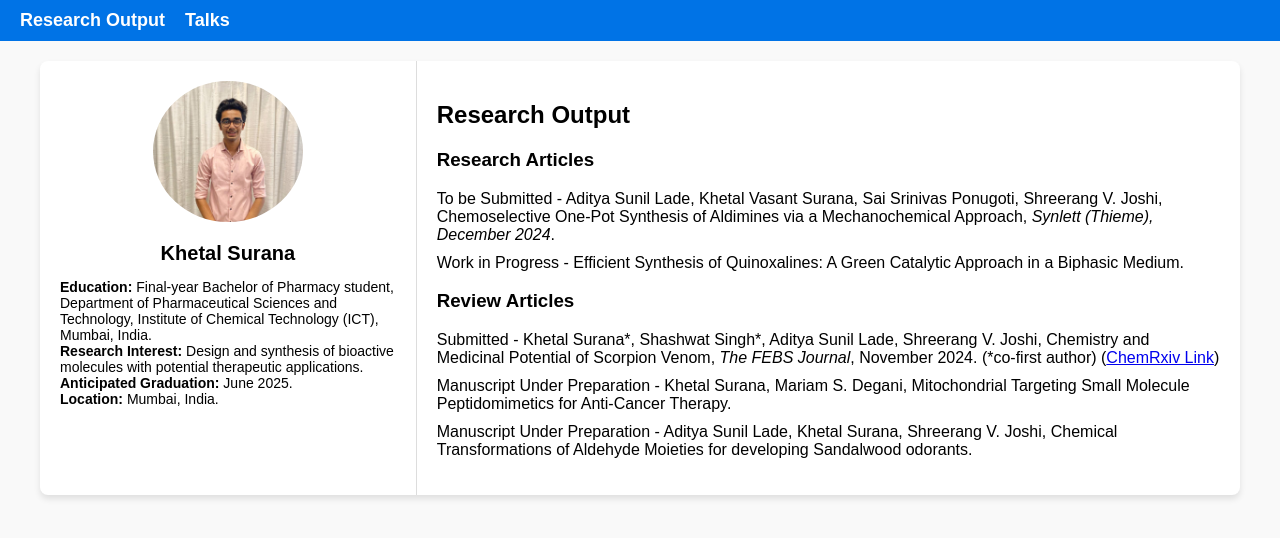
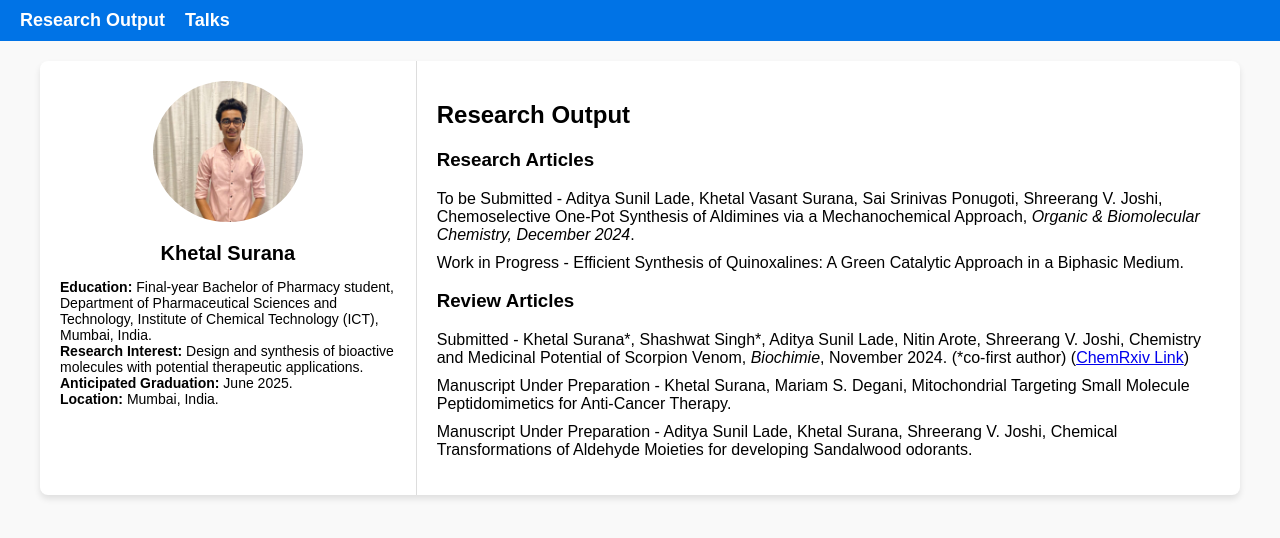
Before and after one commit to Khetal-Surana/research-portfolio, a plain HTML site: page index.html in a window 1280 px wide. Drawn offline with Linux system fonts and the light colour scheme.

Commit message:
Update index.html

```diff
--- a/index.html
+++ b/index.html
@@ -150,7 +150,7 @@
                 <ul>
                     <li>
                         To be Submitted - Aditya Sunil Lade, Khetal Vasant Surana, Sai Srinivas Ponugoti, Shreerang V. Joshi, Chemoselective One-Pot Synthesis of Aldimines via a Mechanochemical Approach,
-                        <em>Synlett (Thieme), December 2024</em>. <br>
+                        <em>Organic & Biomolecular Chemistry, December 2024</em>. <br>
                     </li>
                     <li>
                         Work in Progress - Efficient Synthesis of Quinoxalines: A Green Catalytic Approach in a Biphasic Medium.
@@ -159,7 +159,7 @@
 
                 <h3>Review Articles</h3>
                 <ul>
-                    <li>Submitted - Khetal Surana*, Shashwat Singh*, Aditya Sunil Lade, Shreerang V. Joshi, Chemistry and Medicinal Potential of Scorpion Venom, <em>The FEBS Journal</em>, November 2024. (*co-first author) (<a href="https://doi.org/10.26434/chemrxiv-2024-32wws" target="_blank">ChemRxiv Link</a>)</li>
+                    <li>Submitted - Khetal Surana*, Shashwat Singh*, Aditya Sunil Lade, Nitin Arote, Shreerang V. Joshi, Chemistry and Medicinal Potential of Scorpion Venom, <em>Biochimie</em>, November 2024. (*co-first author) (<a href="https://doi.org/10.26434/chemrxiv-2024-32wws" target="_blank">ChemRxiv Link</a>)</li>
                     <li>Manuscript Under Preparation - Khetal Surana, Mariam S. Degani, Mitochondrial Targeting Small Molecule Peptidomimetics for Anti-Cancer Therapy.</li>
                     <li>Manuscript Under Preparation - Aditya Sunil Lade, Khetal Surana, Shreerang V. Joshi, Chemical Transformations of Aldehyde Moieties for developing Sandalwood odorants.</li>
                 </ul>
```
